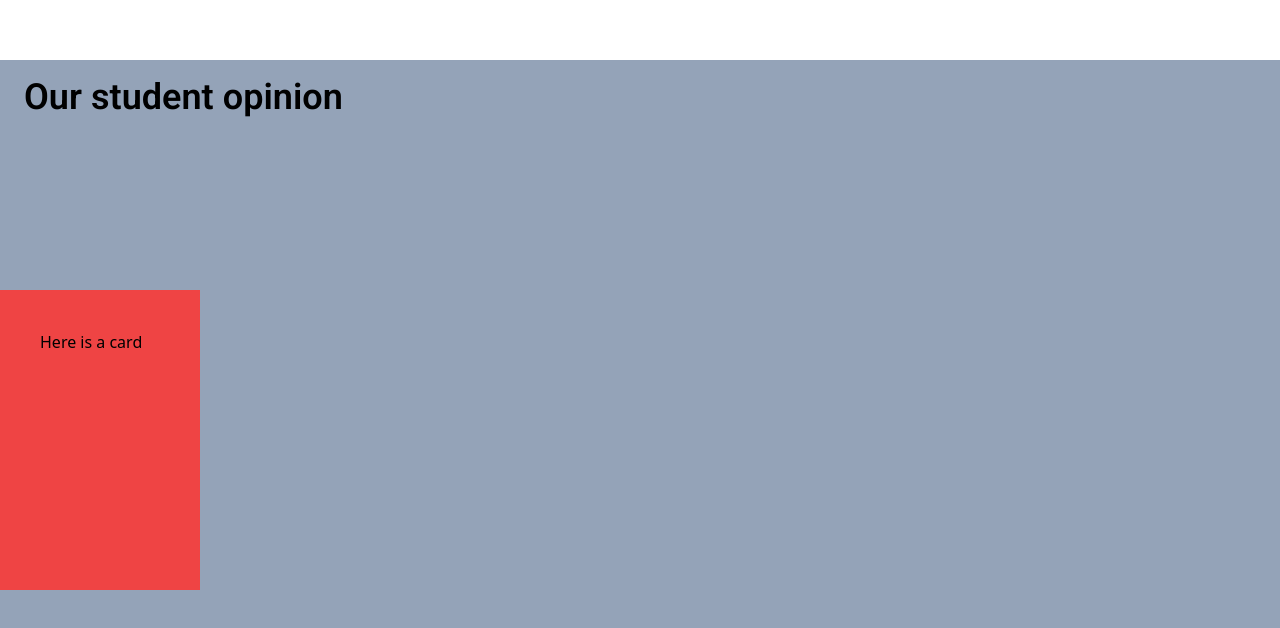
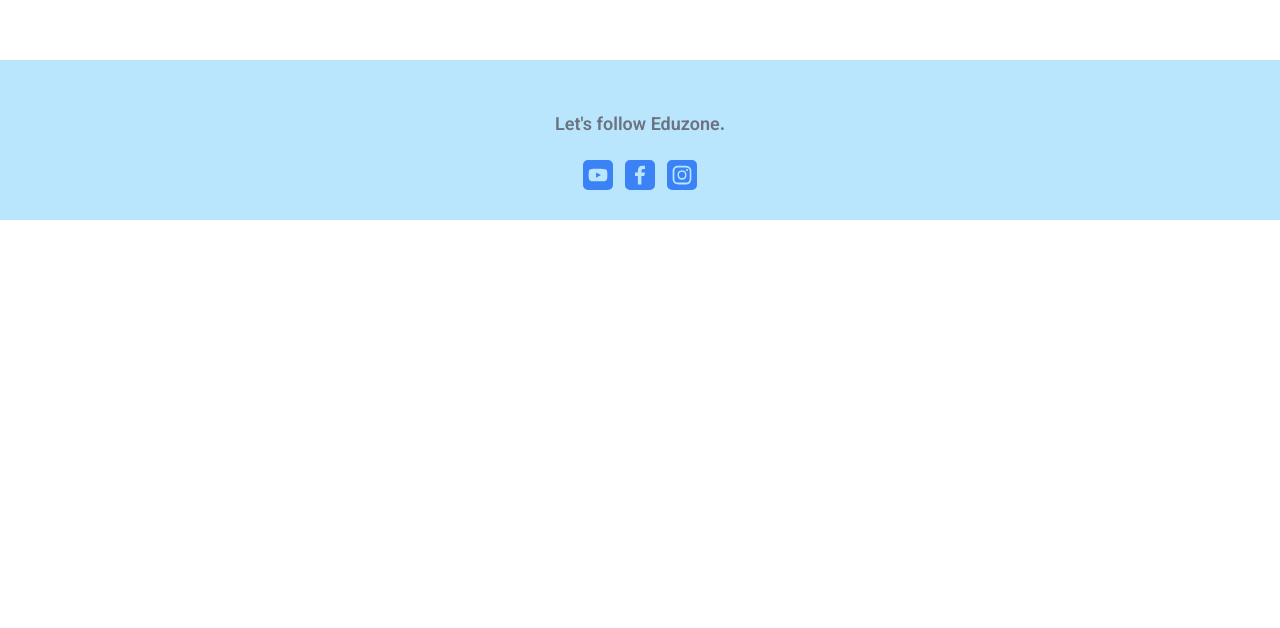
Before and after one commit to Habibsultani/Eduzone, a Vue app: page /home in a window 1280 px wide. Shown: the part 1896-2524 px from the top of the page. After the commit the page ends 2116 px from the top, so only its background shows below. Built offline with nearby package versions, Linux system fonts and the light colour scheme; a web font is replaced by a local one.

Commit message:
adding footer

```diff
--- a/src/components/MainPage.vue
+++ b/src/components/MainPage.vue
@@ -151,9 +151,10 @@
         </div>
       </div>
     </section>
+    <the-footer></the-footer>
     <!-- Our Students opiniion -->
 
-    <div class="h-[95vh] w-screen bg-slate-400 relative">
+    <!-- <div class="h-[95vh] w-screen bg-slate-400 relative">
       <div class="max-w-[1280px] mx-auto px-6 py-5">
         <h2 class="text-4xl font-semibold font-vazirmtn">
           Our student opinion
@@ -164,7 +165,7 @@
           Here is a card
         </div>
       </div>
-    </div>
+    </div> -->
 
     <!-- *******************************************************************************************************************************************************-->
     <!-- big screen -->
```
